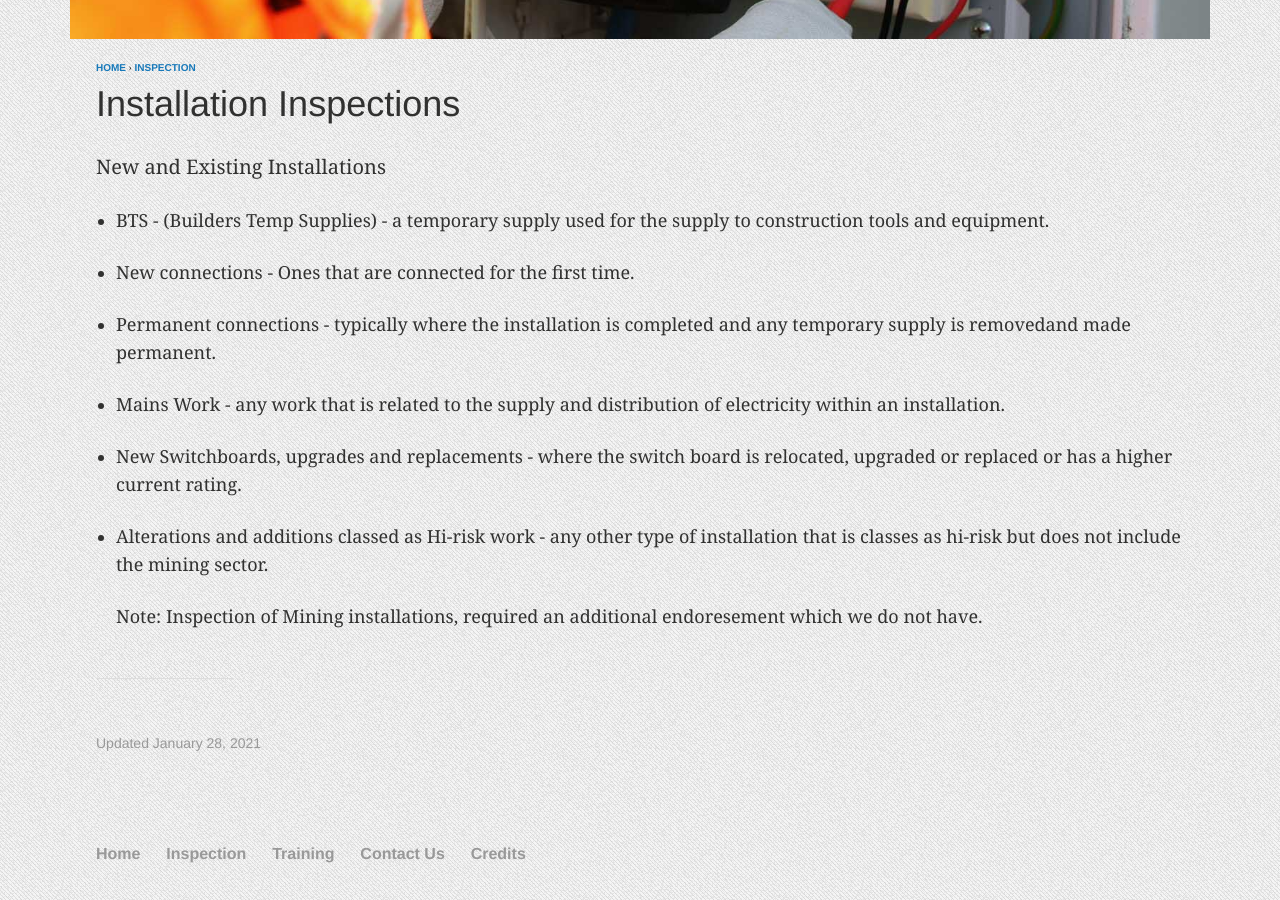
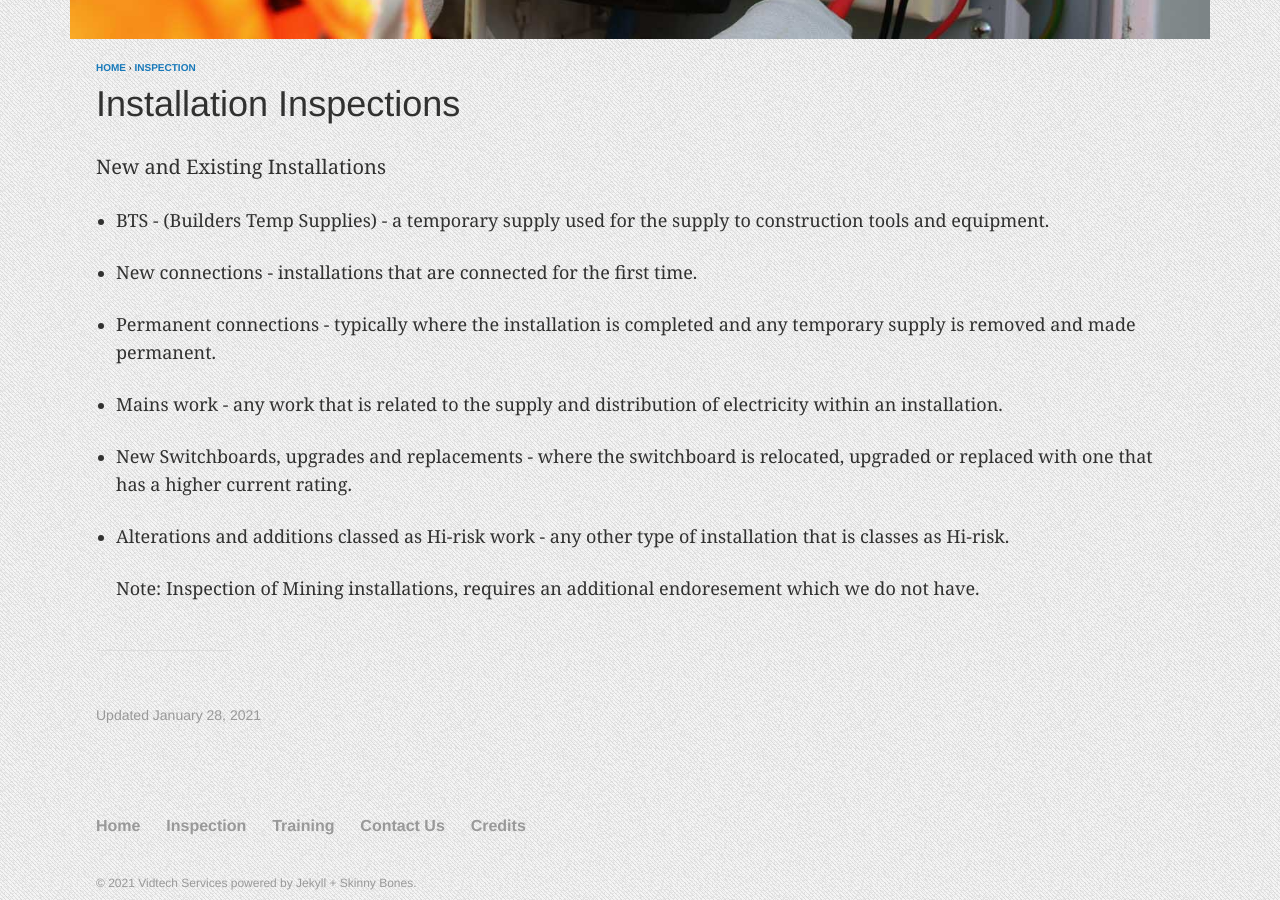
Before and after one commit to DarrenHobern/limerice, a Jekyll site: the page built from _posts/inspection/2019-02-01-highriskinspections.md, in a window 1280 px wide and 900 px high, scrolled down 643 px. Built offline with Jekyll 4.4.1, drawn with Linux system fonts in a browser that asks for light colours.

Commit message:
Grammer changes
Script editing by Her Royal Immenseness JWH

```diff
--- a/_posts/inspection/2019-02-01-highriskinspections.md
+++ b/_posts/inspection/2019-02-01-highriskinspections.md
@@ -14,14 +14,14 @@ New and Existing Installations
 
  - BTS - (Builders Temp Supplies) - a temporary supply used for the supply to construction tools and equipment.
 
- - New connections - Ones that are connected for the first time.
+ - New connections - installations that are connected for the first time.
 
- - Permanent connections - typically where the installation is completed and any temporary supply is removedand     made permanent.
+ - Permanent connections - typically where the installation is completed and any temporary supply is removed and made permanent.
 
- - Mains Work - any work that is related to the supply and distribution of electricity within an installation.
+ - Mains work - any work that is related to the supply and distribution of electricity within an installation.
 
- - New Switchboards, upgrades and replacements - where the switch board is relocated, upgraded or replaced or has   a higher current rating.
+ - New Switchboards, upgrades and replacements - where the switchboard is relocated, upgraded or replaced with one that has a higher current rating.
 
- - Alterations and additions classed as Hi-risk work - any other type of installation that is classes as hi-risk   but does not include the mining sector.
+ - Alterations and additions classed as Hi-risk work - any other type of installation that is classes as Hi-risk.
 
-   Note: Inspection of Mining installations, required an additional endoresement which we do not have.
+   Note: Inspection of Mining installations, requires an additional endoresement which we do not have.
```
Also changed, not shown: _posts/courses/2019-02-01-ewrb.md (+2 -2 lines), _posts/courses/2019-02-01-up-skill.md (+2 -2 lines), _posts/inspection/2019-02-01-appliancetesting.md (+2 -2 lines), _posts/inspection/2019-02-01-electronicwof.md (+3 -3 lines), _posts/inspection/2019-02-01-pvsolar.md (+4 -4 lines).
